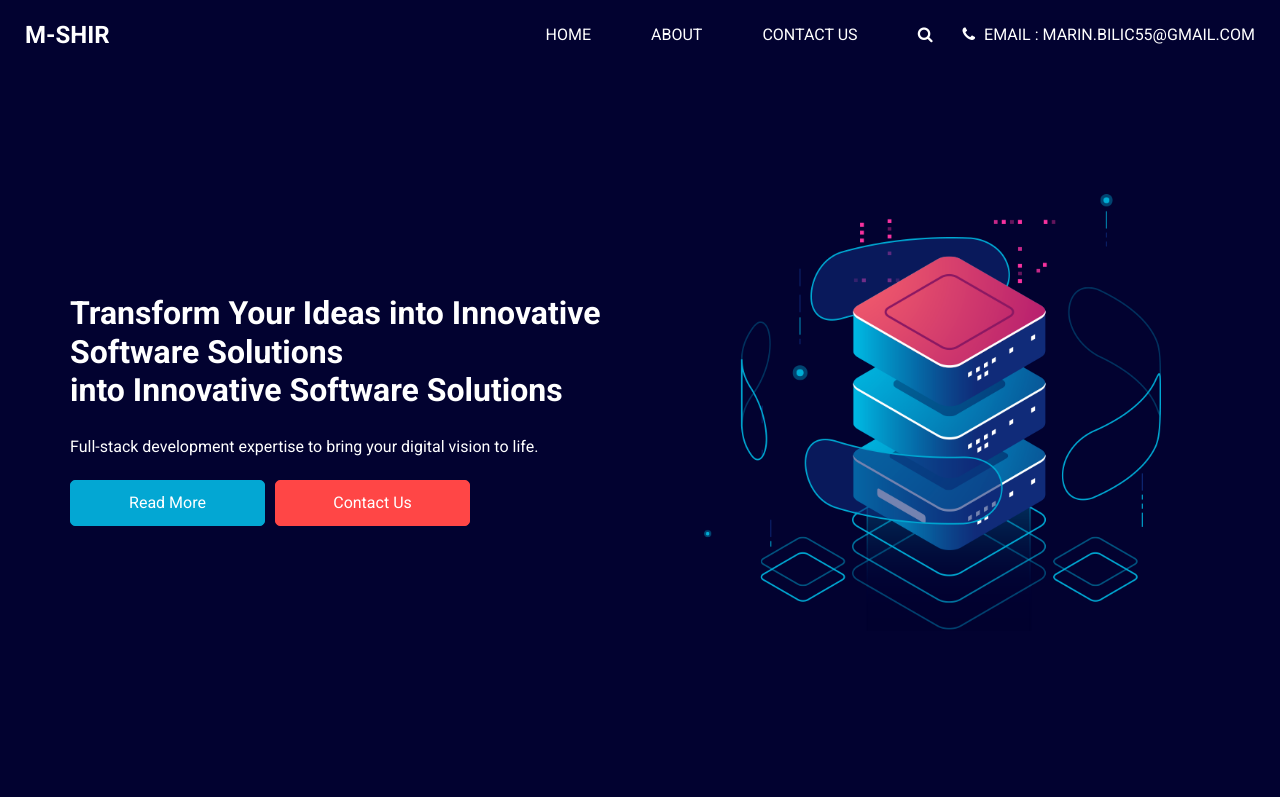
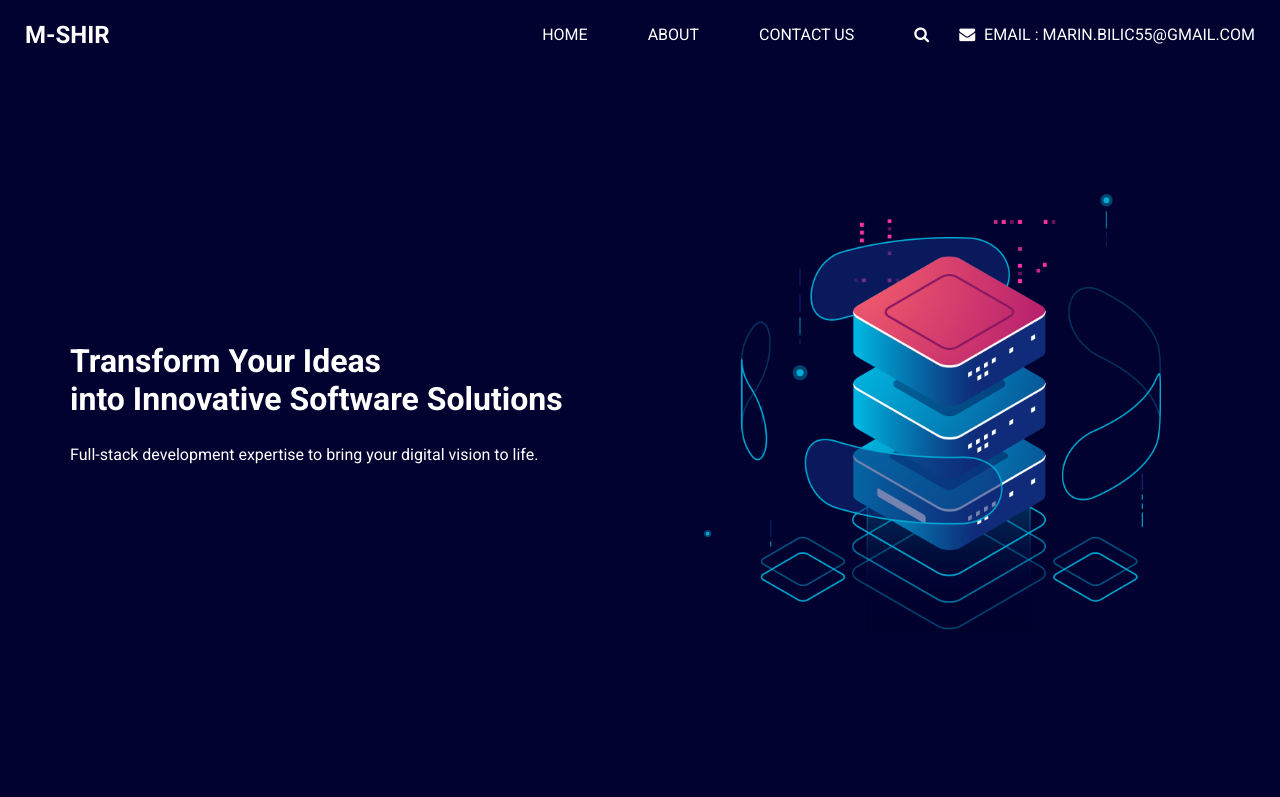
Before and after one commit to Marin955/personal-page, a plain HTML site: page index.html in a window 1280 px wide. Shown: the top 797 px of the page. Drawn offline with Linux system fonts and the light colour scheme; a script that the page names is missing.

Commit message:
another edit

```diff
--- a/index.html
+++ b/index.html
@@ -66,7 +66,7 @@
                 </button>
               </form>
               <a href="">
-                <i class="fa fa-phone" aria-hidden="true"></i>
+                <i class="fa fa-envelope" aria-hidden="true"></i>
                 <span>
                   Email : marin.bilic55@gmail.com
                 </span>
@@ -87,19 +87,11 @@
                 <div class="col-md-6">
                   <div class="detail-box">
                     <h1>
-                      Transform Your Ideas into Innovative Software Solutions <br>
+                      Transform Your Ideas <br>
                       into Innovative Software Solutions
                     </h1>
                     <p>
                       Full-stack development expertise to bring your digital vision to life. </p>
-                    <div class="btn-box">
-                      <a href="" class="btn-1">
-                        Read More
-                      </a>
-                      <a href="" class="btn-2">
-                        Contact Us
-                      </a>
-                    </div>
                   </div>
                 </div>
                 <div class="col-md-6">
```
Also changed, not shown: about.html (+1 -1 lines), contact.html (+1 -1 lines).
